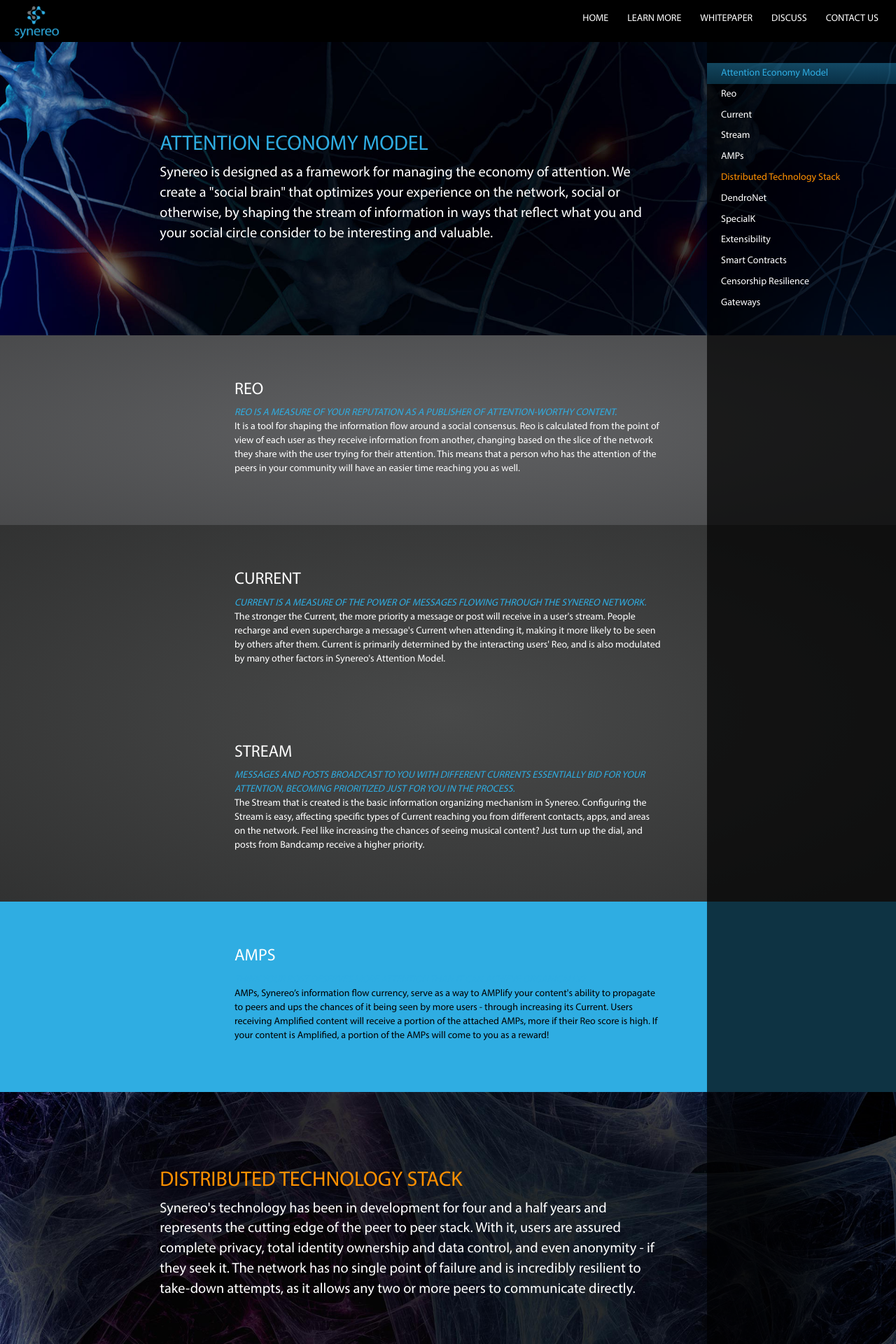
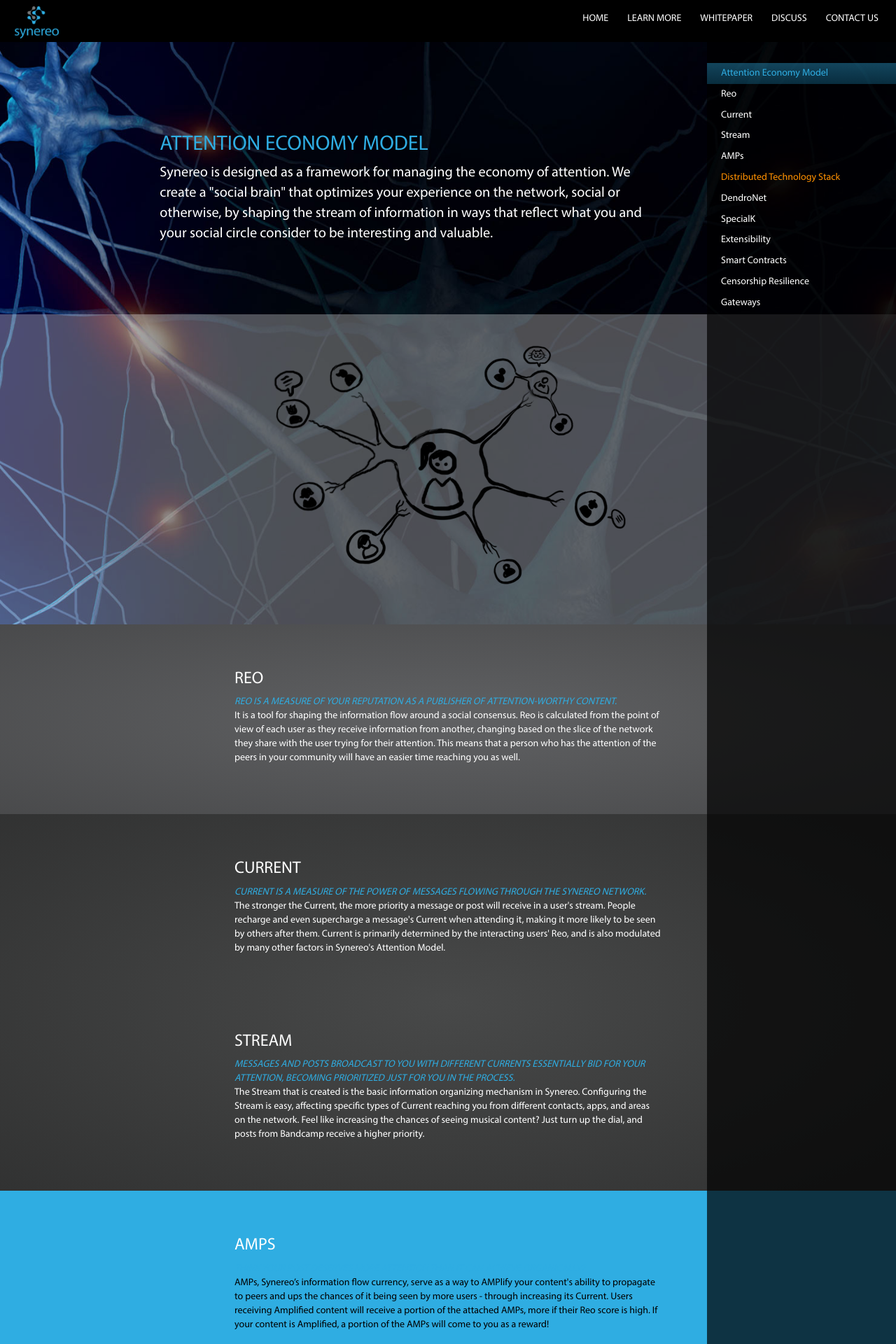
Before and after one commit to synereo/synereo.github.io, a Jekyll site: the page built from learn-more/index.html, in a window 1280 px wide. Shown: the top 1920 px of the page at 70% size. Built offline with Jekyll 4.4.1, drawn with Linux system fonts in a browser that asks for light colours; nearby versions of some CDN libraries.

Commit message:
Add basic infographics

```diff
--- a/_layouts/learn-more.html
+++ b/_layouts/learn-more.html
@@ -59,6 +59,9 @@
             </div>
           </div>
         </div>
+        <div class="infographics">
+          <img src="/img/infographics/basic.png">
+        </div>
       </section>
 
       <section id="reo" class="reo light-gray-gradient">
@@ -107,6 +110,9 @@
               <p>Synereo's technology has been in development for four and a half years and represents the cutting edge of the peer to peer stack. With it, users are assured complete privacy, total identity ownership and data control, and even anonymity - if they seek it. The network has no single point of failure and is incredibly resilient to take-down attempts, as it allows any two or more peers to communicate directly.</p>
             </div>
           </div>
+        </div>
+        <div class="infographics">
+          <img src="/img/infographics/basic.png">
         </div>
       </section>
 
--- a/_sass/_learn-more.scss
+++ b/_sass/_learn-more.scss
@@ -127,11 +127,16 @@
         background: url(/img/bg/axon.jpg) no-repeat;
         background-size: cover;
         padding-top: 110px;
-        padding-bottom: 120px;
+        padding-bottom: 0px;
         h2 { color: $synereo-blue; }
         p {
             color: #fff;
             font-size: 1.45em;
+            margin-bottom: 100px;
+        }
+        div.infographics {
+            background-color: rgba(255, 255, 255, 0.3);
+            text-align: center;
         }
     }
 
@@ -164,11 +169,16 @@
         background: url(/img/bg/synapse.jpg) no-repeat;
         background-size: cover;
         padding-top: 90px;
-        padding-bottom: 120px;
+        padding-bottom: 0px;
         h2 { color: $synereo-orange; }
         p {
             color: #fff;
             font-size: 1.45em;
+            margin-bottom: 100px;
+        }
+        div.infographics {
+            background-color: rgba(255, 255, 255, 0.3);
+            text-align: center;
         }
     }
 
```
Also changed, not shown: img/infographics/basic.png (added).
